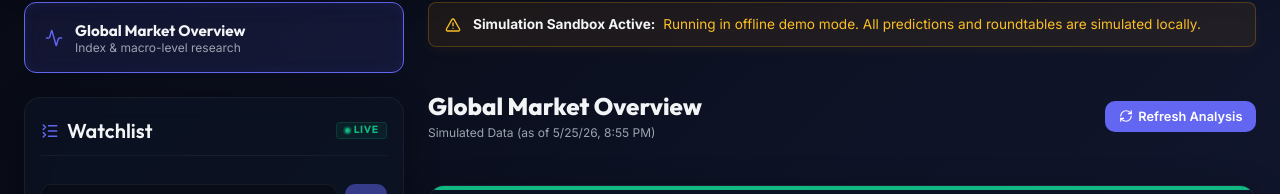
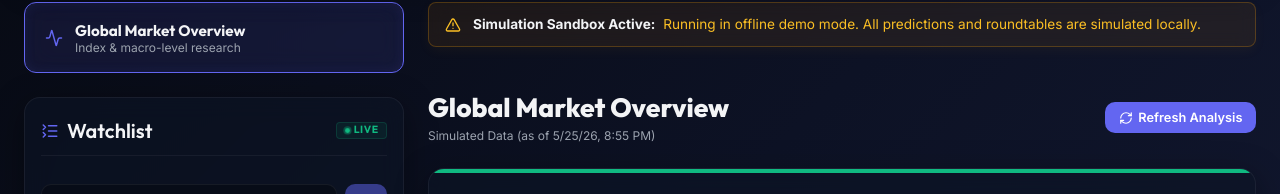
Before and after one commit to cmqhuy/stock-market-researcher, a React (Vite) app: page / in a window 1280 px wide. Shown: the part 114-308 px from the top of the page. Built offline with nearby package versions, Linux system fonts and the light colour scheme; no server answers.

Commit message:
Align Global Market Overview title style to match stock page (font size + margin)

```diff
--- a/src/components/MarketOverview.tsx
+++ b/src/components/MarketOverview.tsx
@@ -83,9 +83,9 @@ export const MarketOverview: React.FC<MarketOverviewProps> = ({ marketState, isL
       )}
 
       {/* Header row: title + as-of timestamp + refresh button */}
-      <div className="flex-between" style={{ marginBottom: '1.25rem' }}>
+      <div className="flex-between" style={{ marginBottom: '0' }}>
         <div>
-          <h2 style={{ fontFamily: 'var(--font-display)', fontSize: '1.5rem', fontWeight: 800 }}>Global Market Overview</h2>
+          <h2 style={{ fontFamily: 'var(--font-display)', fontSize: '1.65rem', fontWeight: 800 }}>Global Market Overview</h2>
           {marketState.lastUpdated && (
             <span style={{ fontSize: '0.75rem', color: 'var(--text-muted)' }}>
               {(!isLiveMode || marketState.isSimulated)
```
